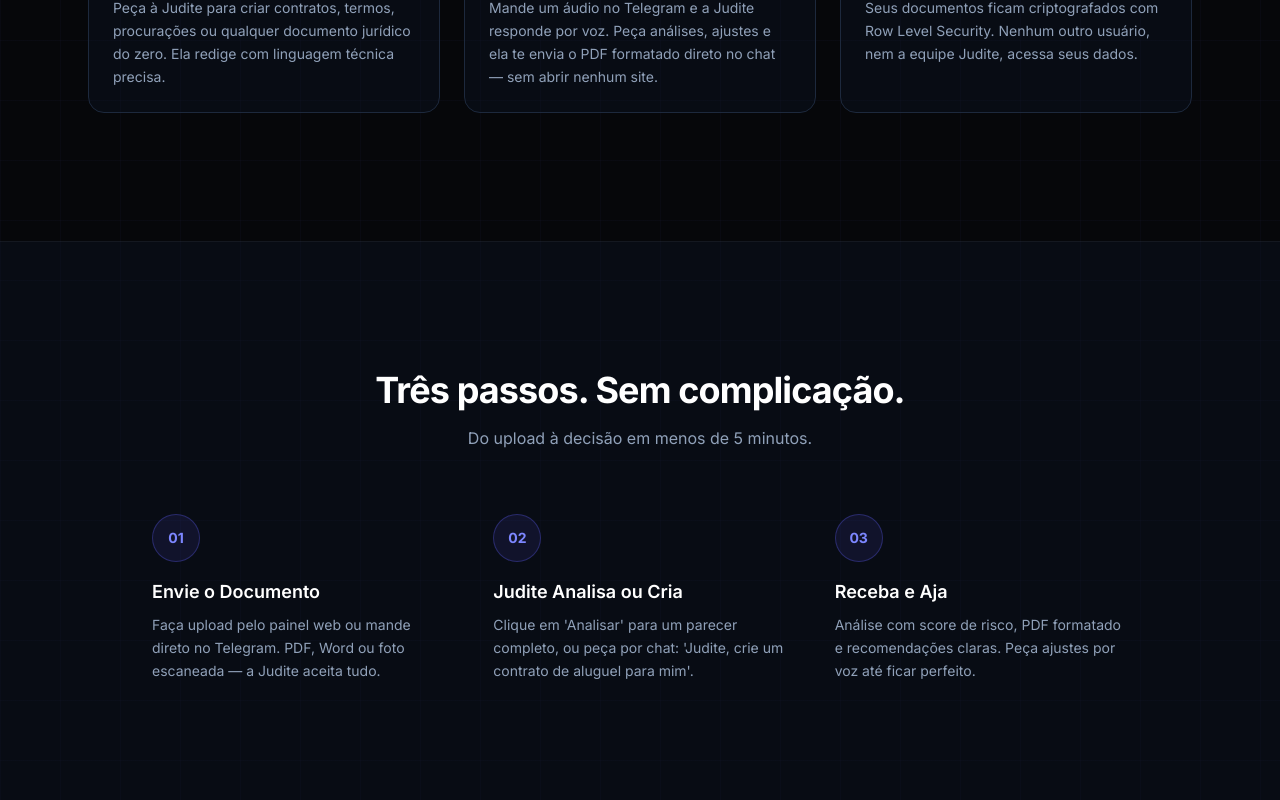
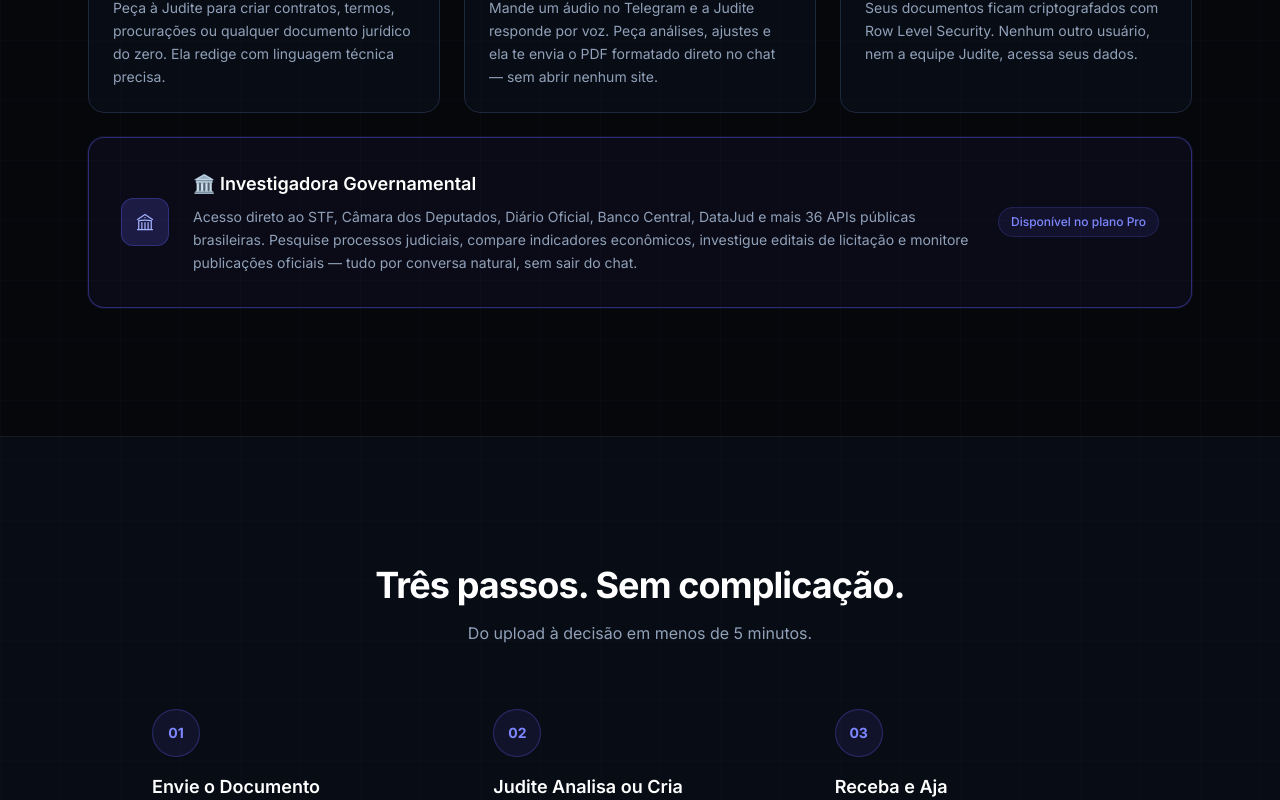
Before and after one commit to osvaldo520/lunadashboard, a Next.js app: page / in a window 1280 px wide. Shown: the part 2180-2980 px from the top of the page. Built offline with nearby package versions, Linux system fonts and the light colour scheme; no server answers.

Commit message:
atualizado 03042026 1740

```diff
--- a/src/app/page.tsx
+++ b/src/app/page.tsx
@@ -161,7 +161,7 @@
         <div className="max-w-4xl mx-auto px-6 text-center">
           <p className="text-xs font-medium text-slate-600 uppercase tracking-widest mb-6">Construído com tecnologias de ponta</p>
           <div className="flex flex-wrap items-center justify-center gap-x-12 gap-y-4 text-slate-600">
-            {['Judite IA', 'Next.js', 'Supabase', 'Telegram', 'Segurança em Camadas'].map((tech) => (
+            {['Judite IA', 'Next.js', 'Supabase', 'Telegram', '41 APIs Gov', 'Segurança em Camadas'].map((tech) => (
               <span key={tech} className="text-sm font-medium hover:text-slate-400 transition-colors">{tech}</span>
             ))}
           </div>
@@ -221,6 +221,29 @@
               title="Segurança Corporativa"
               description="Seus documentos ficam criptografados com Row Level Security. Nenhum outro usuário, nem a equipe Judite, acessa seus dados."
             />
+          </div>
+
+          {/* Feature Destaque — Investigadora Governamental */}
+          <div className="mt-6 group rounded-2xl border border-indigo-500/40 bg-indigo-500/5 hover:border-indigo-500/60 hover:bg-indigo-500/10 ring-1 ring-indigo-500/10 p-6 md:p-8 transition-all duration-300">
+            <div className="flex flex-col md:flex-row md:items-center gap-6">
+              <div className="flex-shrink-0">
+                <div className="w-12 h-12 rounded-xl bg-indigo-500/20 border border-indigo-500/30 flex items-center justify-center text-indigo-300 group-hover:bg-indigo-500/30 transition-colors">
+                  <GovIcon />
+                </div>
+              </div>
+              <div className="flex-1">
+                <h3 className="text-lg font-semibold text-white mb-2">🏛️ Investigadora Governamental</h3>
+                <p className="text-sm text-slate-400 leading-relaxed">
+                  Acesso direto ao STF, Câmara dos Deputados, Diário Oficial, Banco Central, DataJud e mais 36 APIs públicas brasileiras.
+                  Pesquise processos judiciais, compare indicadores econômicos, investigue editais de licitação e monitore publicações oficiais — tudo por conversa natural, sem sair do chat.
+                </p>
+              </div>
+              <div className="flex-shrink-0">
+                <div className="inline-flex items-center gap-1.5 px-3 py-1.5 rounded-full bg-indigo-500/10 border border-indigo-500/20 text-xs font-medium text-indigo-400 whitespace-nowrap">
+                  Disponível no plano Pro
+                </div>
+              </div>
+            </div>
           </div>
         </div>
       </section>
@@ -419,6 +442,7 @@
                 'Até 500 documentos',
                 'Leitura por foto (10/dia)',
                 '⚡ Modo Avançado (Expert)',
+                '🏛️ Dados oficiais do governo',
                 'Interação por voz',
                 'Exportação avançada',
                 'Suporte prioritário',
@@ -706,3 +730,11 @@
     </svg>
   );
 }
+
+function GovIcon() {
+  return (
+    <svg className="w-5 h-5" fill="none" viewBox="0 0 24 24" stroke="currentColor" strokeWidth={1.5}>
+      <path strokeLinecap="round" strokeLinejoin="round" d="M12 21v-8.25M15.75 21v-8.25M8.25 21v-8.25M3 9l9-6 9 6m-1.5 12V10.332A48.36 48.36 0 0012 9.75c-2.551 0-5.056.2-7.5.582V21M3 21h18M12 6.75h.008v.008H12V6.75z" />
+    </svg>
+  );
+}
--- a/src/components/features/OnboardingChecklist.tsx
+++ b/src/components/features/OnboardingChecklist.tsx
@@ -21,15 +21,16 @@
 
   useEffect(() => {
     const check = async () => {
-      // Já dispensou?
-      if (localStorage.getItem('judite_onboarding_done')) {
+      const { data: { user } } = await supabase.auth.getUser();
+      if (!user) { setLoading(false); return; }
+
+      // Já dispensou (especificamente este usuário)?
+      const storageKey = `judite_onboarding_done_${user.id}`;
+      if (localStorage.getItem(storageKey)) {
         setDismissed(true);
         setLoading(false);
         return;
       }
-
-      const { data: { user } } = await supabase.auth.getUser();
-      if (!user) { setLoading(false); return; }
 
       // Checar Telegram vinculado
       const { data: profile } = await supabase
@@ -59,7 +60,7 @@
       if (newSteps.every(s => s.done)) {
         setAllDone(true);
         setTimeout(() => {
-          localStorage.setItem('judite_onboarding_done', 'true');
+          localStorage.setItem(`judite_onboarding_done_${user.id}`, 'true');
           setDismissed(true);
         }, 3000);
       }
@@ -103,8 +104,9 @@
                 <p className="text-[10px] text-slate-500 mt-0.5">{completedCount}/{steps.length} concluídos</p>
               </div>
               <button
-                onClick={() => {
-                  localStorage.setItem('judite_onboarding_done', 'true');
+                onClick={async () => {
+                  const { data: { user } } = await supabase.auth.getUser();
+                  if (user) localStorage.setItem(`judite_onboarding_done_${user.id}`, 'true');
                   setDismissed(true);
                 }}
                 className="text-slate-600 hover:text-slate-400 text-xs transition-colors"
--- a/src/components/features/Sidebar.tsx
+++ b/src/components/features/Sidebar.tsx
@@ -108,7 +108,7 @@
         {/* Brand */}
         <div className="flex items-center gap-3 px-6 py-6 border-b border-slate-800 h-[88px] shrink-0">
           <div className="flex items-center justify-center w-10 h-10 shrink-0 rounded-xl bg-indigo-600/20 border border-indigo-500/30">
-            <Moon className="h-5 w-5 text-indigo-400" />
+            <span className="text-xl">⚖️</span>
           </div>
           <div className="flex-1 min-w-0">
             <h2 className="text-sm font-bold text-white tracking-tight truncate">Judite</h2>
```
